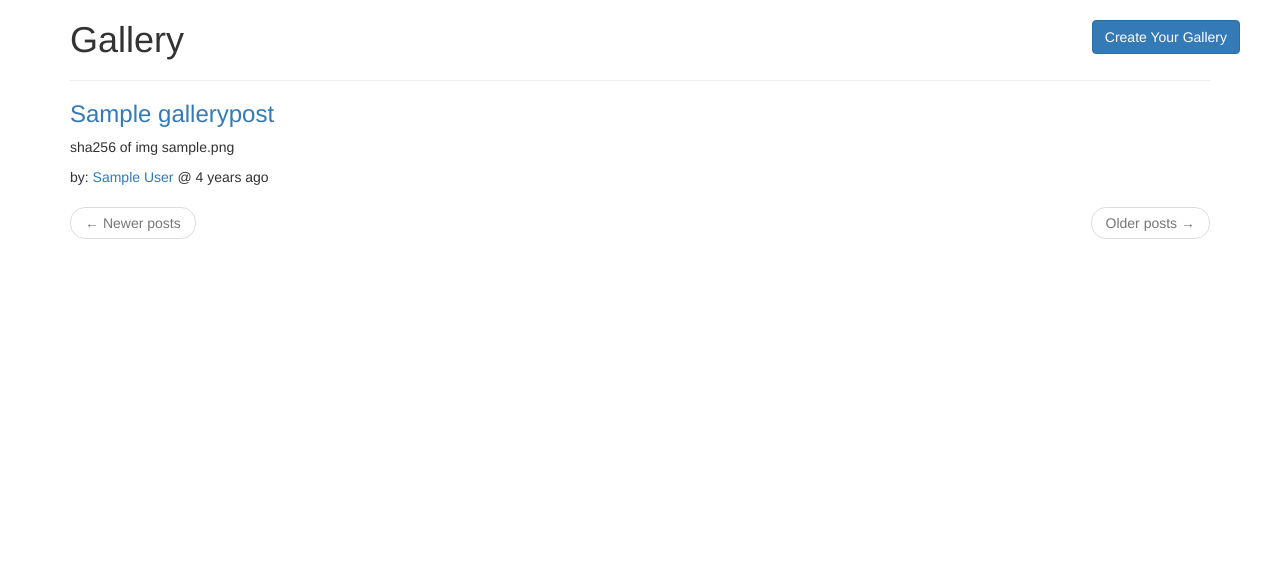
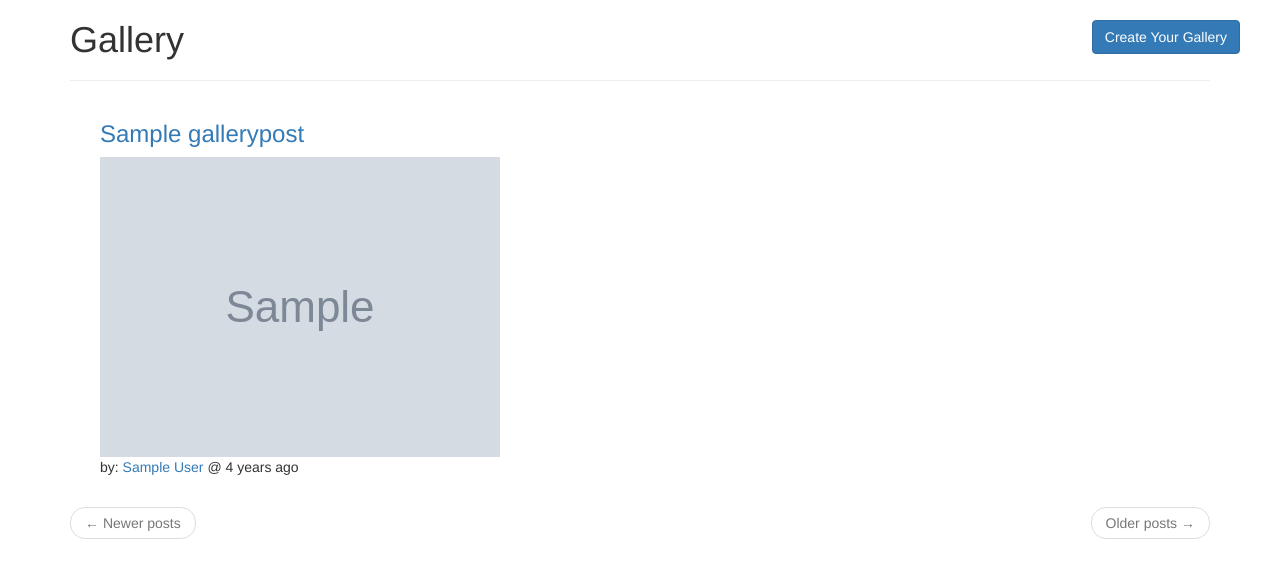
Before and after one commit to ltek0/Flask-Exercise, a Flask app: page /gallery in a window 1280 px wide. Shown: the part 52-630 px from the top of the page. Run offline with Flask 3, Linux system fonts and the light colour scheme; tables that the repository leaves empty hold one stand-in row (values such as "Sample post"); grey boxes marked "Sample" are stand-in pictures; parts of the project's set-up code (start-up, migrations or seed data) failed here and were passed over; some libraries are stand-ins or nearby versions.

Commit message:
completed google cloud image integration

```diff
--- a/app/config.py
+++ b/app/config.py
@@ -41,5 +41,5 @@ class Config(object):
     # TODO: migrate to database user role
     ADMINS = ['admin@local']
 
-    GOOGLE_SERVICE_ACCOUNT_JSON_STRING = _required_env('GOOGLE_SERVICE_ACCOUNT_JSON_STRING')
+    GOOGLE_SERVICE_ACCOUNT_FILE = _required_env('GOOGLE_SERVICE_ACCOUNT_FILE')
     GOOGLE_STORAGE_BUCKET = _required_env('GOOGLE_STORAGE_BUCKET')
--- a/app/google_cloud.py
+++ b/app/google_cloud.py
@@ -6,8 +6,7 @@ from google.cloud import storage
 from google.oauth2 import service_account
 
 
-_credentials = service_account.Credentials.from_service_account_info(
-    json.load(flask_app.config['GOOGLE_SERVICE_ACCOUNT_JSON_STRING']))
+_credentials = service_account.Credentials.from_service_account_file(flask_app.config['GOOGLE_SERVICE_ACCOUNT_FILE'])
 _storage_client = storage.Client(credentials=_credentials)
 _bucket_name = flask_app.config['GOOGLE_STORAGE_BUCKET']
 
@@ -30,4 +29,4 @@ def upload_blob_to_bucket(object_key: str, content: str, content_type: str):
         _create_public_bucket(_bucket_name)
     blob = bucket.blob(object_key)
     blob.upload_from_string(content, content_type=content_type)
-    return
+    return f"https://storage.googleapis.com/{_bucket_name}/{object_key}"
--- a/app/routes.py
+++ b/app/routes.py
@@ -5,13 +5,14 @@ from flask_babel import _, get_locale
 from werkzeug.utils import secure_filename
 from urllib.parse import urlparse
 from datetime import datetime as dt, UTC
-from hashlib import sha256
+from hashlib import sha256, md5
 
 from . import flask_app, db, forms
 from .models import User, Post, PasswordResetTokens
 from .email import send_password_reset_email
 
 import app.models as models
+import app.google_cloud as google_cloud
 
 
 def _get_next_url_from_request(request):
@@ -232,7 +233,11 @@ def gallery_create_post():
             author = current_user)
         for image in request.files.getlist('images'):
             gallery_post_image = models.GalleryPostImage(
-                path = sha256(image.read()).hexdigest(),
+                path = google_cloud.upload_blob_to_bucket(
+                    object_key=f'images/{md5(("{}_{}".format(current_user.username, image.filename)).encode("utf-8")).hexdigest()}',
+                    content=image.read(),
+                    content_type='image/jpeg'
+                ),
                 post = gallery_post)
         db.session.add_all([gallery_post, gallery_post_image])
         db.session.commit()
@@ -258,8 +263,12 @@ def secondhand_create_post():
             description = form.description.data,
             author = current_user)
         for image in request.files.getlist('images'):
-            gallery_post_image = models.GalleryPostImages(
-                path = sha256(image.read()).hexdigest(),
+            gallery_post_image = models.GalleryPostImage(
+                path = google_cloud.upload_blob_to_bucket(
+                    object_key=f'images/a',
+                    content=image.read(),
+                    content_type='image/jpeg'
+                ),
                 posts = gallery_post)
         db.session.add_all([gallery_post, gallery_post_image])
         db.session.commit()
--- a/app/templates/gallery/home.html.j2
+++ b/app/templates/gallery/home.html.j2
@@ -14,15 +14,19 @@
     </div>
     <hr />
     {% for post in posts %}
-        <div class="post">
+        <div class="container">
+            <div class="col-md-6">
                 <h3>
                     <a href="{{ url_for('gallery_post_view', post_id=post.id) }}">{{ post.title }}</a>
                 </h3>
-            <p>sha256 of img {{ post.images[0].path }}</p>
+                <img src="{{ post.images[0].path }}"
+                     alt="{{ post.title }}"
+                     class="img-responsive" />
                 <p>
                     by: <a href="{{ url_for('profile', username = post.author.username) }}">{{ post.author.display_name }}</a> @ {{ moment(post.timestamp).fromNow() }}
                 </p>
             </div>
+        </div>
     {% endfor %}
     {% include "_pagination_button.html.j2" %}
 {% endblock app_content %}
--- a/app/templates/gallery/view.html.j2
+++ b/app/templates/gallery/view.html.j2
@@ -13,5 +13,5 @@
     {% if post.description %}<p>{{ post.description }}</p>{% endif %}
     <p>{{ _("Views:") }} {{ post.views }}</p>
     <hr />
-    {% for img in post.images %}<p>sha256 of img: {{ img.path }}</p>{% endfor %}
+    {% for img in post.images %}<img src="{{ img.path }}" alt="{{ post.title }}" class="img-responsive" />{% endfor %}
 {% endblock app_content %}
```
Also changed, not shown: 2 other files. Lines whose indentation alone changed are shown as unchanged.
